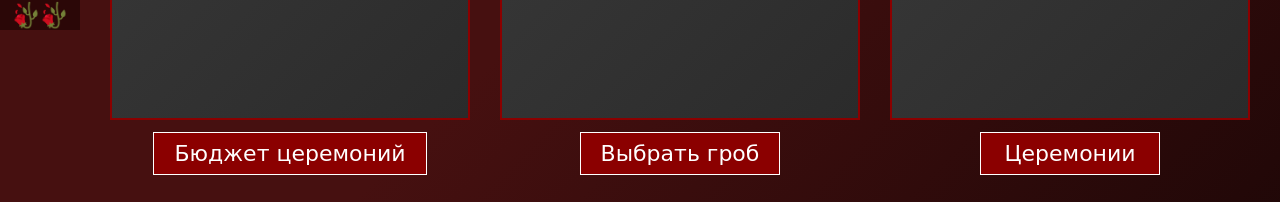
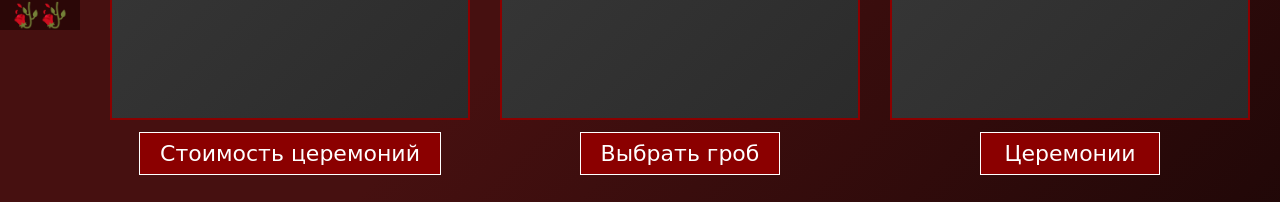
Before and after one commit to kaigaku-code/-, a plain HTML site: page kai/index.html in a window 1280 px wide. Shown: the part 770-972 px from the top of the page. Drawn offline with Linux system fonts and the light colour scheme; grey boxes are pictures that could not be loaded.

Commit message:
Update index.html

```diff
--- a/kai/index.html
+++ b/kai/index.html
@@ -237,7 +237,7 @@
                 <div class="card">
                     <img src="https://avatars.mds.yandex.net/i?id=4d7305176bddb89e223e868d8c45cb73_l-5282884-images-thumbs&n=13" alt="Калькулятор бюджета">
                 </div>
-                <a href="index4.html" class="card-button">Бюджет церемоний</a>
+                <a href="index4.html" class="card-button">Стоимость церемоний</a>
             </div>
 
             <div class="card-block" onclick="handleCardClick(this)">
```
